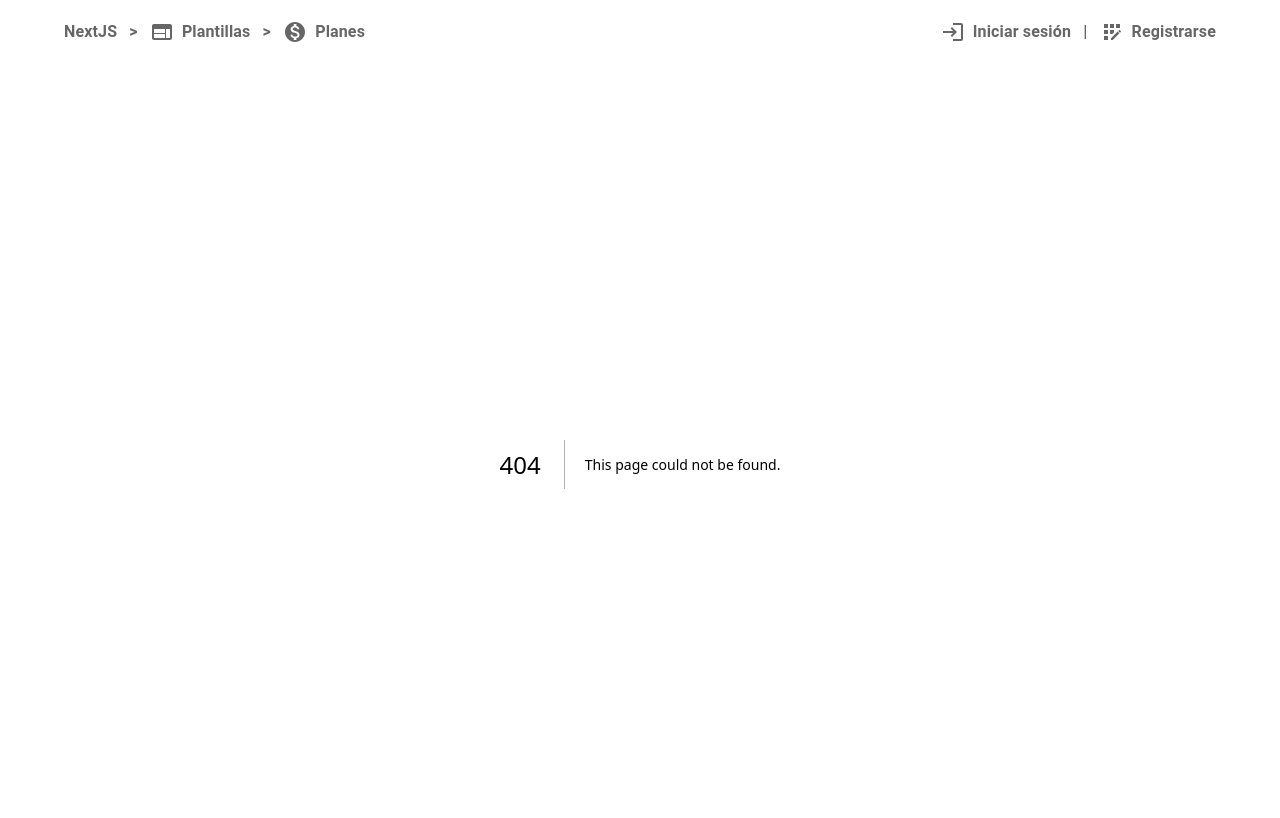
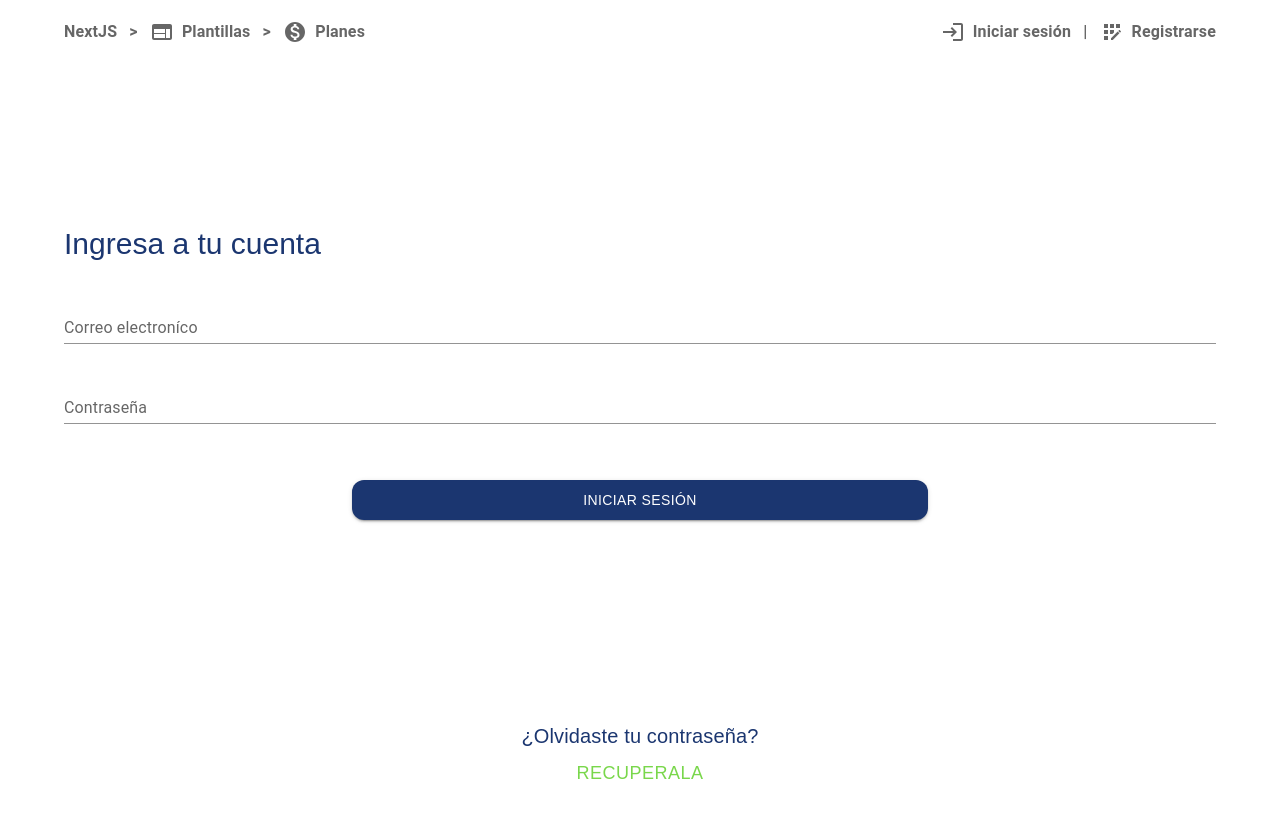
Before and after one commit to josetissera/Roomsite, a Next.js app: page /loginpage in a window 1280 px wide. Before the commit this address had no page. Shown: the top 818 px of the page. Built offline with nearby package versions, Linux system fonts and the light colour scheme.

Commit message:
terminamos el login

```diff
--- /dev/null
+++ b/pages/loginpage.tsx
@@ -0,0 +1,7 @@
+import LoginPage from "@/src/LoginPage/LoginPage"
+
+const loginpage = () => {
+  return <LoginPage/>
+}
+
+export default loginpage
--- /dev/null
+++ b/src/LoginPage/LoginPage.tsx
@@ -0,0 +1,25 @@
+import { Box, Button, Container, Stack, TextField, Typography, useTheme } from "@mui/material"
+import { red } from "@mui/material/colors";
+
+const LoginPage = () => {
+    const theme = useTheme();
+    return (
+        <Container style={{ color: theme.palette.primary.main }}>
+            <Stack spacing={"2rem"} marginTop={"20vh"}>
+                <Typography marginBottom={"-15px"} fontFamily={"Ubuntu,sans-serif"} variant="h5" color={"inherit"} fontSize={"30px"}>Ingresa a tu cuenta</Typography>
+                <TextField id="standard-basic" label="Correo electroníco" variant="standard"/>
+                <TextField id="standard-basic" label="Contraseña" variant="standard" type="password"/>
+                <Box sx={{ display: "flex", justifyContent: "center" }}>
+                    <Button style={{ marginTop:"1.5rem", fontFamily: "ubuntu, sans-serif", width: "45vw", borderRadius: "12px", height: "5vh" }} variant="contained">Iniciar sesión</Button>
+                </Box>
+            </Stack>
+
+            <Stack spacing={0} marginTop={"25vh"}>
+                <Typography fontFamily={"Ubuntu,sans-serif"} textAlign={"center"} variant="h6" color={"inherit"}>¿Olvidaste tu contraseña?</Typography>
+                <Button style={{ fontSize: "18px", boxShadow: "none", border: "none", backgroundColor: "transparent", color: theme.palette.secondary.main, fontFamily: "Ubuntu,sans-serif", textAlign: "center" }} variant="contained">RECUPERALA</Button>
+            </Stack>
+        </Container>
+    )
+}
+
+export default LoginPage
```
